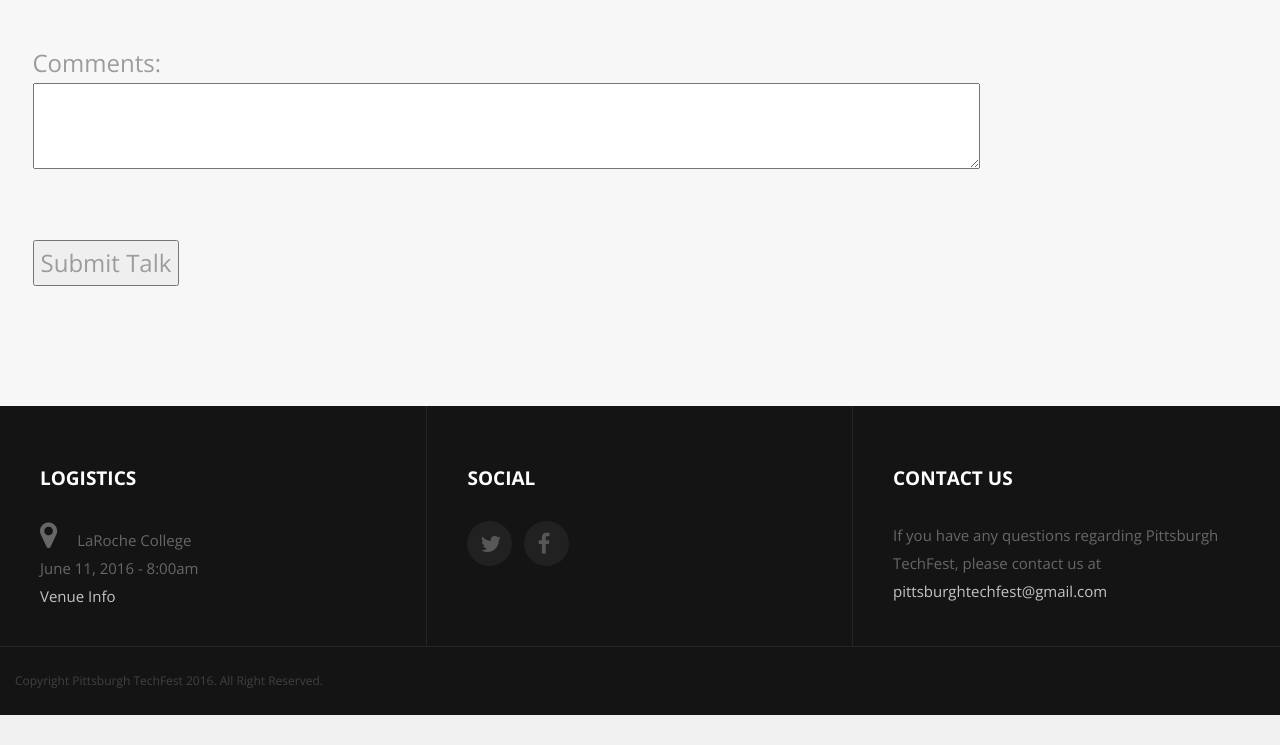
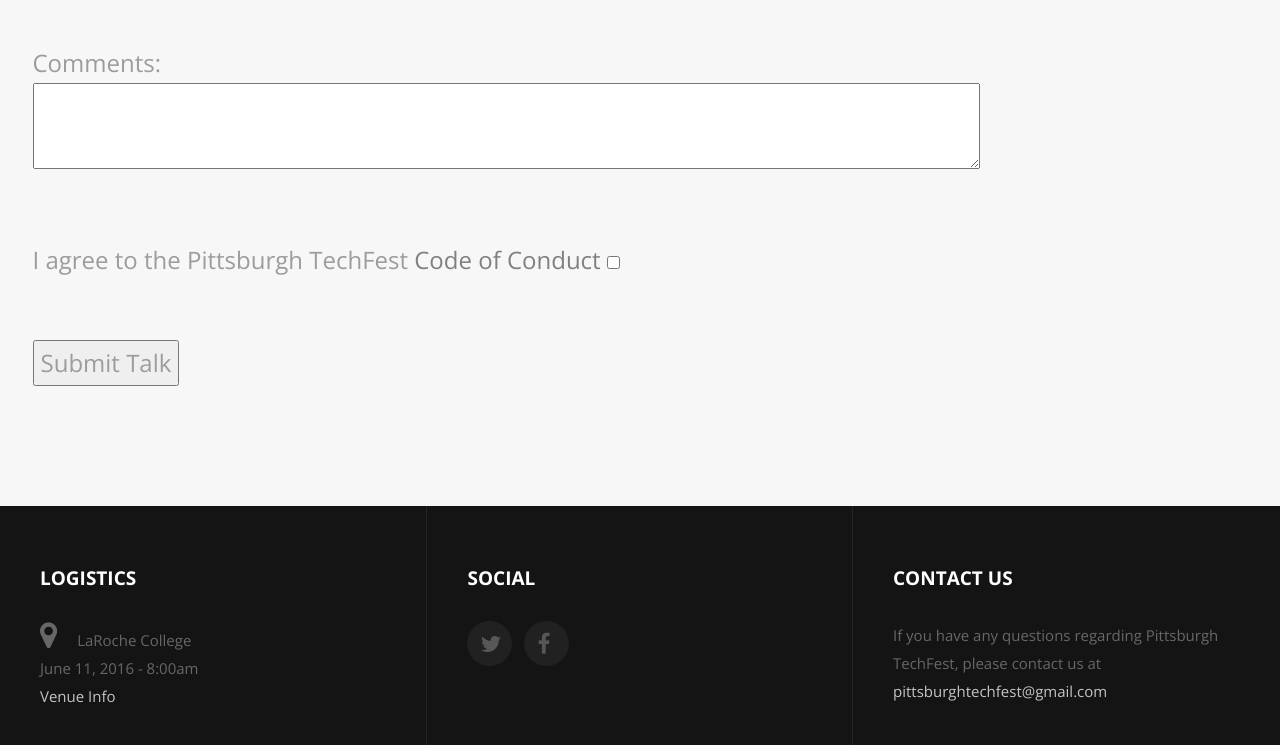
Before and after one commit to PghTechFest/pypghtechfest, a Flask app: page /callforspeakers in a window 1280 px wide. Shown: the part 1840-2585 px from the top of the page. Before the commit the page ends 2555 px from the top, so only its background shows below. Run offline with Flask 2, Linux system fonts and the light colour scheme; some libraries are stand-ins or nearby versions.

Commit message:
Added a requirement to agree to the code of conduct to submit a talk.

```diff
--- a/app/forms.py
+++ b/app/forms.py
@@ -1,5 +1,5 @@
 from flask.ext.wtf import Form
-from wtforms import widgets, StringField, TextAreaField, RadioField, SelectMultipleField
+from wtforms import widgets, StringField, TextAreaField, RadioField, SelectMultipleField, BooleanField
 from wtforms.fields.html5 import EmailField
 from wtforms.validators import DataRequired
 
@@ -27,3 +27,4 @@ class SpeakerForm(Form):
   twitter = StringField('twitter')
   bio = TextAreaField('bio', validators=[DataRequired()])
   comments = TextAreaField('comments')
+  agree = BooleanField('agree', validators=[DataRequired(message='You must agree to our code of conduct in order to submit a talk.')])
--- a/app/templates/talksubmit.html
+++ b/app/templates/talksubmit.html
@@ -79,6 +79,13 @@
                     <span style="color: red;">[{{ error }}]</span>
                   {% endfor %}<br>
               </p>
+              <p>
+                  I agree to the Pittsburgh TechFest <a href="codeofconduct" class="external">Code of Conduct</a>
+                  {{ form.agree() }}<br>
+                  {% for error in form.agree.errors %}
+                    <span style="color: red;">[{{ error }}]</span>
+                  {% endfor %}<br>
+              </p>
               <p><input type="submit" value="Submit Talk"></p>
             </form>
         </div>
```
